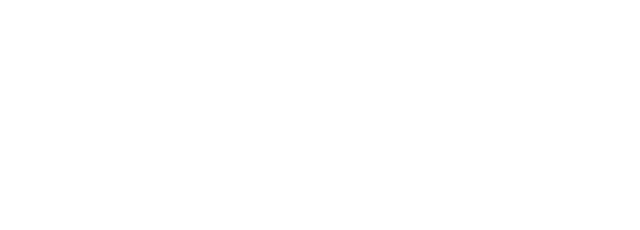
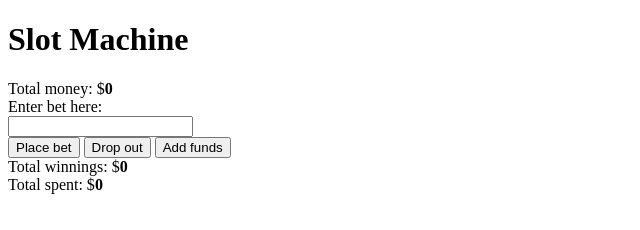
Before and after one commit to LapointeB/slotMachine-BeauLapointe, a website: page public_html/index.html in a window 1280 px wide. Shown: the whole page, without its empty margins (0-640 px from the left). Drawn offline with Linux system fonts and the light colour scheme.

Commit message:
Setup the HTML code

```diff
--- a/public_html/index.html
+++ b/public_html/index.html
@@ -11,6 +11,19 @@ and open the template in the editor.
         <meta name="viewport" content="width=device-width, initial-scale=1.0">
     </head>
     <body>
+        <h1>Slot Machine</h1>
+        Total money: $<strong id="totalMoney">0</strong>
+        <br>
+        <div>Enter bet here:</div>
+        <input type="text" id="betAmount">
+        <br>
+        <button id="placeBet">Place bet</button>
+        <button id="dropOut">Drop out</button>
+        <button id="addFunds">Add funds</button>
+        <div id="slotImages"></div>
+        Total winnings: $<strong id="totalWinnings">0</strong>
+        <br>
+        Total spent: $<strong id="totalSpent">0</strong>
         <script src="slotMachine.js"></script>
     </body>
 </html>
```
